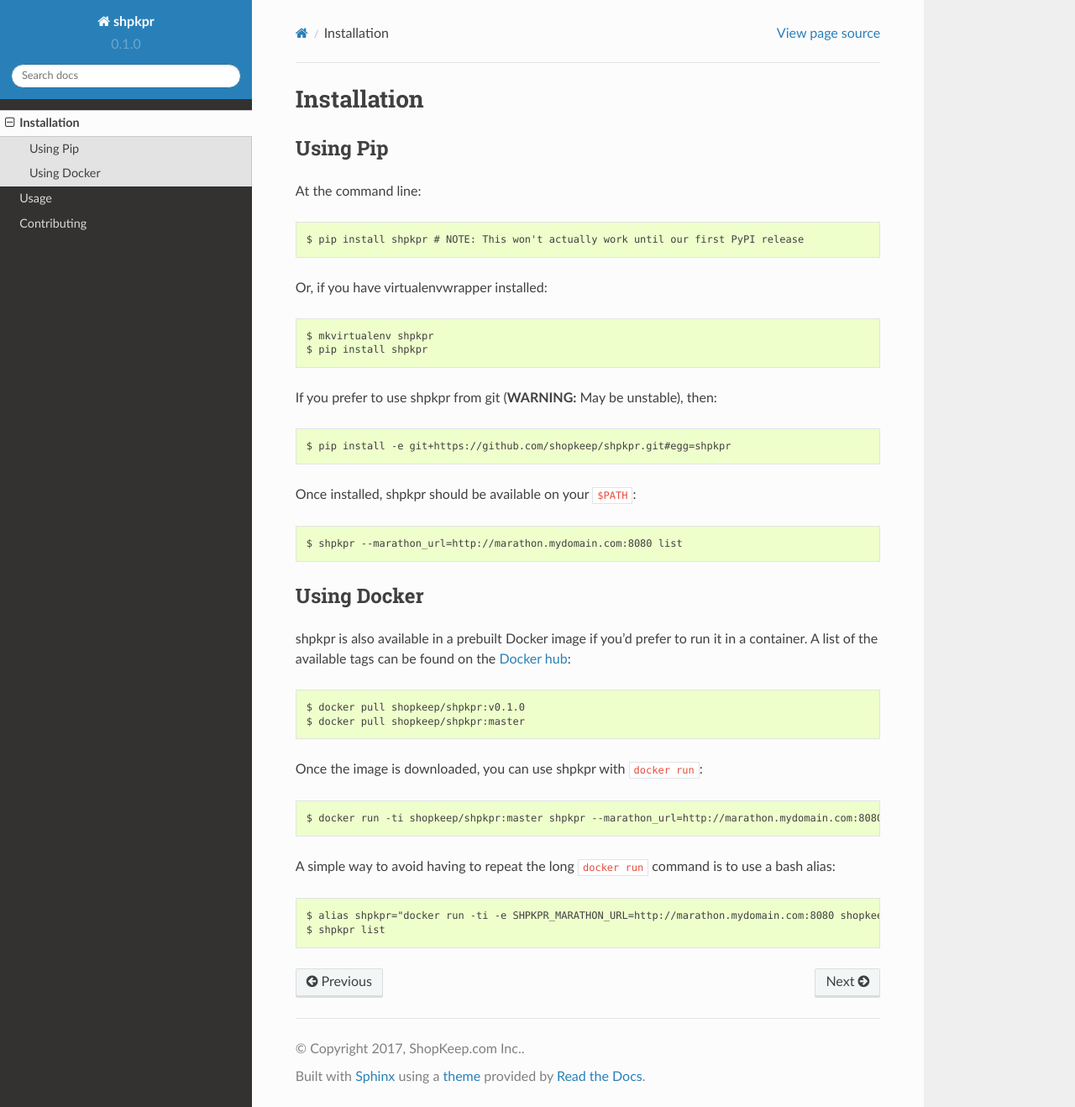
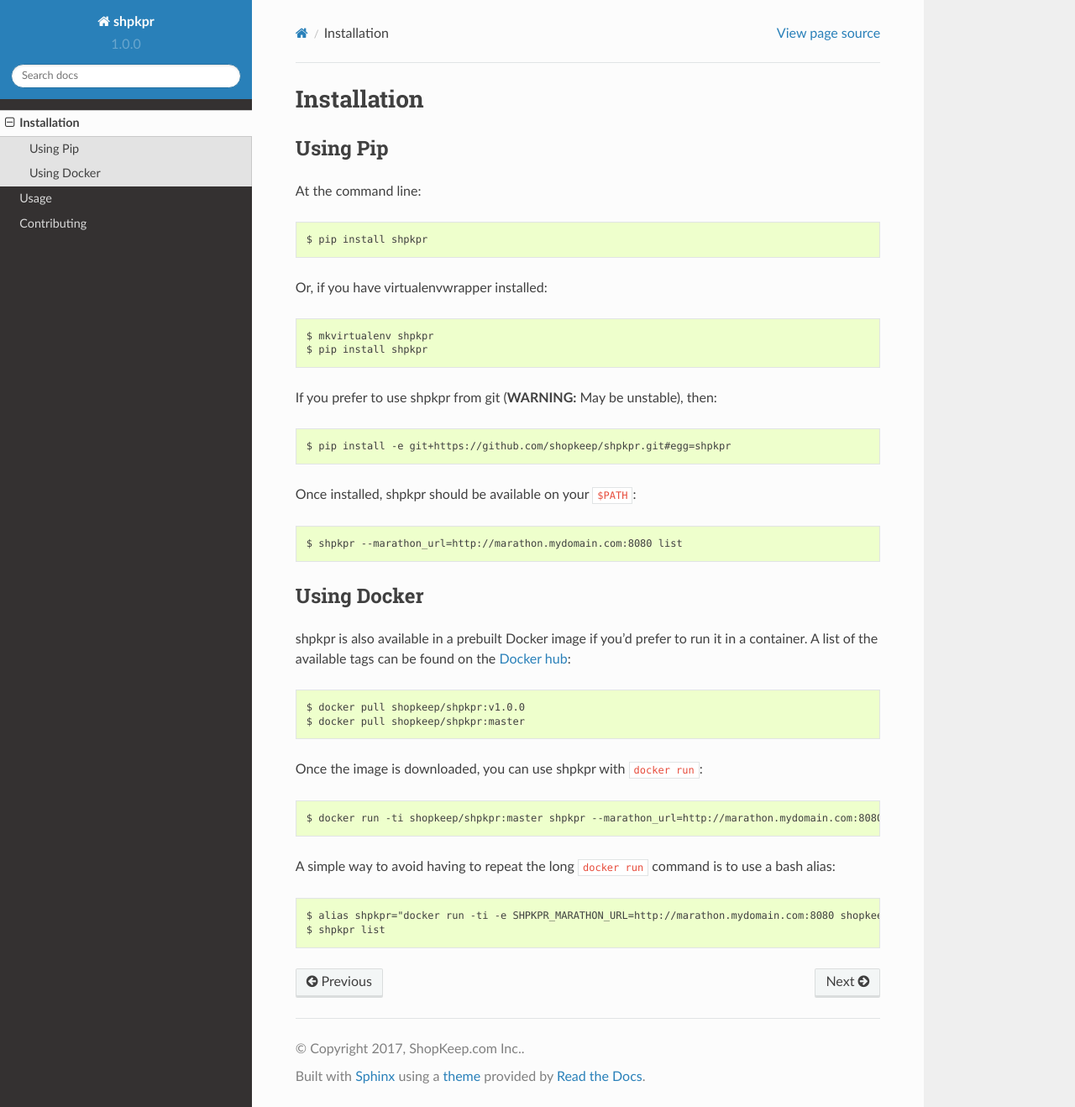
Before and after one commit to shopkeep/shpkpr, a Sphinx documentation site: the page built from docs/installation.rst, in a window 1280 px wide and 1318 px high. Shown: the whole window at 84% size. Built offline with Sphinx 7.4.7 and the Read the Docs theme 2.0.0, drawn with Linux system fonts in a browser that asks for light colours.

Commit message:
Bump version to 1.0.0 for release

```diff
--- a/docs/installation.rst
+++ b/docs/installation.rst
@@ -7,7 +7,7 @@ Using Pip
 
 At the command line::
 
-    $ pip install shpkpr # NOTE: This won't actually work until our first PyPI release
+    $ pip install shpkpr
 
 Or, if you have virtualenvwrapper installed::
 
@@ -27,7 +27,7 @@ Using Docker
 
 shpkpr is also available in a prebuilt Docker image if you'd prefer to run it in a container. A list of the available tags can be found on the `Docker hub <https://hub.docker.com/r/shopkeep/shpkpr/tags/>`_::
 
-    $ docker pull shopkeep/shpkpr:v0.1.0
+    $ docker pull shopkeep/shpkpr:v1.0.0
     $ docker pull shopkeep/shpkpr:master
 
 Once the image is downloaded, you can use shpkpr with ``docker run``::
--- a/setup.py
+++ b/setup.py
@@ -16,7 +16,7 @@ except IOError:
 
 setup(
     name='shpkpr',
-    version='0.1',
+    version='1.0.0',
     description='shpkpr is a command-line tool designed to manage applications running on Marathon',
     long_description=readme,
     author='ShopKeep.com Inc.',
--- a/shpkpr/__init__.py
+++ b/shpkpr/__init__.py
@@ -1,3 +1,3 @@
 # -*- coding: utf-8 -*-
 
-__version__ = '0.1.0'
+__version__ = '1.0.0'
```
